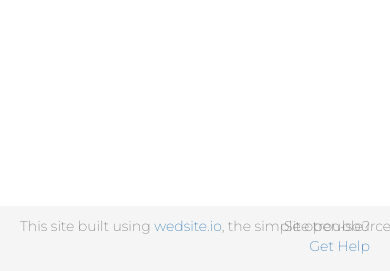
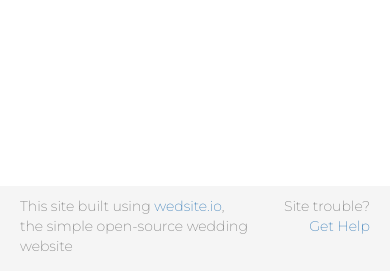
Before and after one commit to dpipemazo/django-wedsite, a Django app: template wedsite/templates/registration/logged_out.html in a window 390 px wide; the page is wider, and only the part inside the window is pictured. Shown: the part 573-844 px from the top of that part. Run offline with Django 3.2, Linux system fonts and the light colour scheme; the template is opened without the code that fills it, so the values that code supplies are empty; some libraries are stand-ins or nearby versions; some web fonts are replaced.

Commit message:
footer: fix wraping on mobile and small webviews

```diff
--- a/wedsite/templates/wedding/blocks/base.html
+++ b/wedsite/templates/wedding/blocks/base.html
@@ -136,12 +136,12 @@
     <div class="row text-muted">
       <div class="col-xs-8">
         <p class="footer-credit">
-          <span class="nowrap">This site built using <a href="https://github.com/dpipemazo/django-wedsite">wedsite.io</a>, the simple open-source wedding website</a></span>
+          <span>This site built using <a href="https://github.com/dpipemazo/django-wedsite">wedsite.io</a>, the simple open-source wedding website</a></span>
         </p>
       </div>
       <div class="col-xs-4">
         <p class="footer-help">
-          <span class="nowrap">Site trouble?</span> <span class="nowrap"><a href="mailto:{% static admin_email %}">Get Help</a></span>
+          <span>Site trouble?</span> <span class="nowrap"><a href="mailto:{% static admin_email %}">Get Help</a></span>
         </p>
       </div>
     </div>
```
